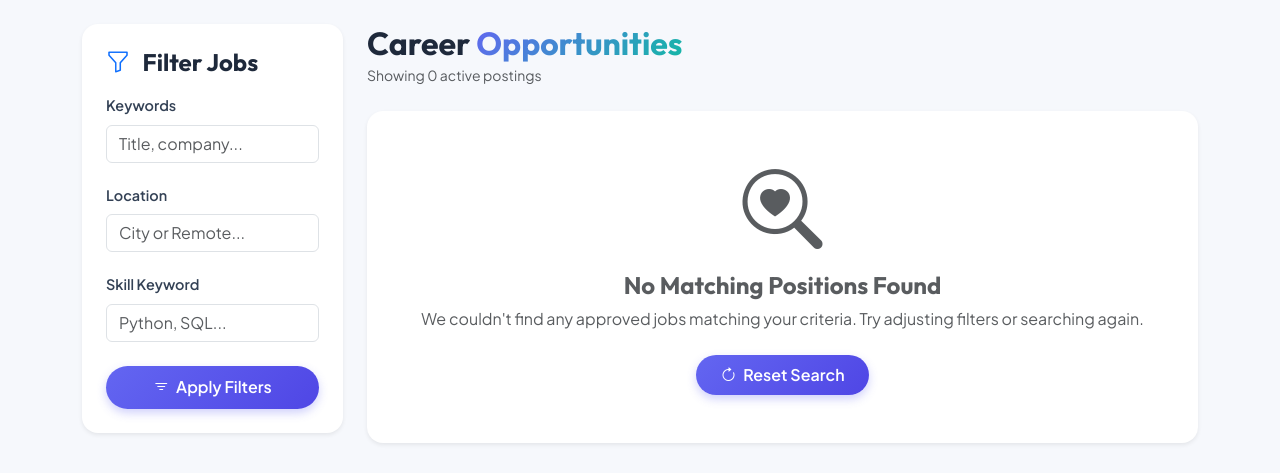
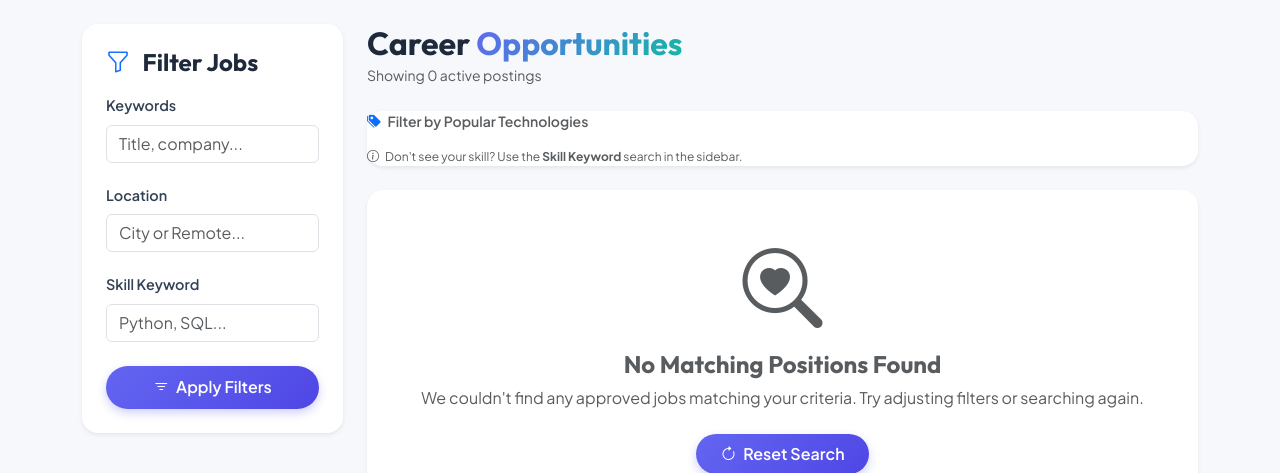
Before and after one commit to pknandam29/Student-Job-Portal, a Django app: page /jobs/ in a window 1280 px wide. Shown: the part 74-547 px from the top of the page. Run offline with Django 5.2, Linux system fonts and the light colour scheme; the visitor is signed in with stand-in values (Sample User, id 1); data that the repository does not hold is empty; some libraries are stand-ins or nearby versions.

Commit message:
Implement interactive Skill Tag Cloud and automatic Verified Company Badge features

```diff
--- a/jobs/views.py
+++ b/jobs/views.py
@@ -65,11 +65,20 @@ def job_list(request):
     if skill:
         jobs = jobs.filter(skills_required__icontains=skill)
 
+    # Aggregate popular skills from all approved jobs
+    from collections import Counter
+    all_skills = []
+    for skill_str in Job.objects.filter(status='Approved').values_list('skills_required', flat=True):
+        if skill_str:
+            all_skills.extend([s.strip() for s in skill_str.split(',') if s.strip()])
+    popular_skills = [s for s, count in Counter(all_skills).most_common(8)]
+
     context = {
         'jobs': jobs,
         'query': query,
         'location': location,
         'skill': skill,
+        'popular_skills': popular_skills,
     }
     return render(request, 'job_list.html', context)
 
--- a/templates/job_list.html
+++ b/templates/job_list.html
@@ -57,6 +57,40 @@
             {% endif %}
         </div>
 
+        <!-- Skill Tag Cloud -->
+        <div class="mb-4 bg-white p-3.5 rounded-4 shadow-sm border border-0">
+            <span class="text-muted d-block small mb-2 fw-semibold">
+                <i class="bi bi-tags-fill text-primary me-1"></i> Filter by Popular Technologies
+            </span>
+            <div class="d-flex flex-wrap gap-2 align-items-center">
+                {% for p_skill in popular_skills %}
+                    {% if skill|lower == p_skill|lower %}
+                        <!-- Active Skill Tag -->
+                        <a href="?q={{ query }}&location={{ location }}&skill=" class="btn btn-sm btn-primary-gradient px-3 py-1.5 rounded-pill fs-7 fw-semibold shadow-sm d-flex align-items-center">
+                            {{ p_skill }} <i class="bi bi-x-circle-fill ms-1.5 small"></i>
+                        </a>
+                    {% else %}
+                        <!-- Inactive Skill Tag -->
+                        <a href="?q={{ query }}&location={{ location }}&skill={{ p_skill }}" class="btn btn-sm btn-outline-secondary px-3 py-1.5 rounded-pill fs-7 fw-medium text-dark border-light-subtle bg-light-subtle">
+                            {{ p_skill }}
+                        </a>
+                    {% endif %}
+                {% endfor %}
+
+                <!-- Display custom searched skill if not in popular list -->
+                {% if skill %}
+                    {% if skill not in popular_skills %}
+                        <a href="?q={{ query }}&location={{ location }}&skill=" class="btn btn-sm btn-primary-gradient px-3 py-1.5 rounded-pill fs-7 fw-semibold shadow-sm d-flex align-items-center">
+                            {{ skill }} <i class="bi bi-x-circle-fill ms-1.5 small"></i>
+                        </a>
+                    {% endif %}
+                {% endif %}
+            </div>
+            <small class="text-muted d-block mt-2 fs-7.5" style="font-size: 0.75rem;">
+                <i class="bi bi-info-circle me-1"></i> Don't see your skill? Use the <strong>Skill Keyword</strong> search in the sidebar.
+            </small>
+        </div>
+
         {% if jobs %}
             <div class="row">
                 {% for job in jobs %}
@@ -73,7 +107,12 @@
                                 </div>
 
                                 <h4 class="card-title fw-bold mb-1">{{ job.title }}</h4>
-                                <h6 class="text-primary fw-medium mb-3">{{ job.company_name }}</h6>
+                                <h6 class="text-primary fw-medium mb-3 d-flex align-items-center gap-1">
+                                    {{ job.company_name }}
+                                    {% if job.is_company_verified %}
+                                        <i class="bi bi-patch-check-fill text-primary" title="Verified Company" data-bs-toggle="tooltip"></i>
+                                    {% endif %}
+                                </h6>
 
                                 <p class="card-text text-muted mb-4 flex-grow-1" style="display: -webkit-box; -webkit-line-clamp: 3; -webkit-box-orient: vertical; overflow: hidden; text-overflow: ellipsis;">
                                     {{ job.description }}
```
Also changed, not shown: jobs/models.py (+36 -0 lines), templates/job_detail.html (+6 -1 lines).
